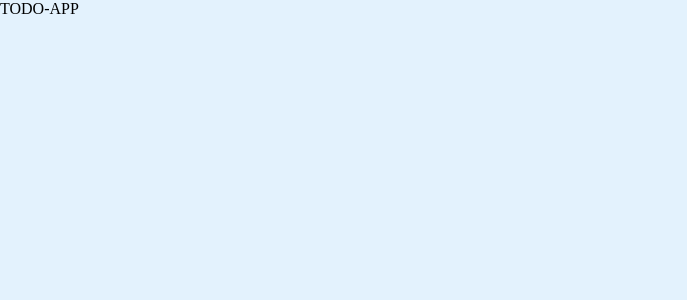
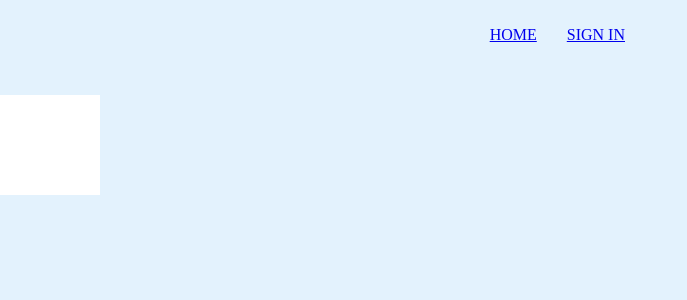
Before and after one commit to HDarius90/todo-app, a React (Create React App) app: page / in a window 1280 px wide. Shown: the top 300 px of the page, without its empty margins (0-687 px from the left). Built offline with nearby package versions, Linux system fonts and the light colour scheme.

Commit message:
add navigation and notbook components skeleton

```diff
--- /dev/null
+++ b/src/components/notebook/notebook.component.tsx
@@ -0,0 +1,7 @@
+import { NotebookContainer } from './notebook.styles';
+
+const Notebook = () => {
+  return <NotebookContainer></NotebookContainer>;
+};
+
+export default Notebook;
--- /dev/null
+++ b/src/components/notebook/notebook.styles.tsx
@@ -0,0 +1,7 @@
+import styled from 'styled-components';
+
+export const NotebookContainer = styled.div`
+  background-color: white;
+  width: 100px;
+  height: 100px;
+`;
--- a/src/routes/home/home.component.tsx
+++ b/src/routes/home/home.component.tsx
@@ -1,7 +1,11 @@
+import { Outlet } from 'react-router-dom';
+import Notebook from '../../components/notebook/notebook.component';
+
 const Home = () => {
   return (
     <div>
-      TODO-APP
+      <Notebook />
+      <Outlet />
     </div>
   );
 };
--- a/src/routes/navigation/navigation.component.tsx
+++ b/src/routes/navigation/navigation.component.tsx
@@ -1,11 +1,19 @@
 import { Outlet } from 'react-router-dom';
+import {
+  NavigationContainer,
+  NavLink,
+  NavLinks,
+} from './navigation.styles';
 
 const Navigation = () => {
-
   return (
     <>
-      <div className='navbar'>
-      </div>
+      <NavigationContainer>
+        <NavLinks>
+          <NavLink to="/">HOME</NavLink>
+          <NavLink to="/auth">SIGN IN</NavLink>
+        </NavLinks>
+      </NavigationContainer>
       <Outlet />
     </>
   );
--- /dev/null
+++ b/src/routes/navigation/navigation.styles.tsx
@@ -0,0 +1,23 @@
+import { Link } from "react-router-dom";
+import styled from "styled-components";
+
+export const NavigationContainer = styled.div`
+  height: 70px;
+  width: 100%;
+  display: flex;
+  justify-content: space-between;
+  margin-bottom: 25px;
+`
+
+export const NavLinks = styled.div`
+    width: 50%;
+    height: 100%;
+    display: flex;
+    align-items: center;
+    justify-content: flex-end;
+`
+
+export const NavLink = styled(Link)`
+    padding: 10px 15px;
+    cursor: pointer;
+`
```
